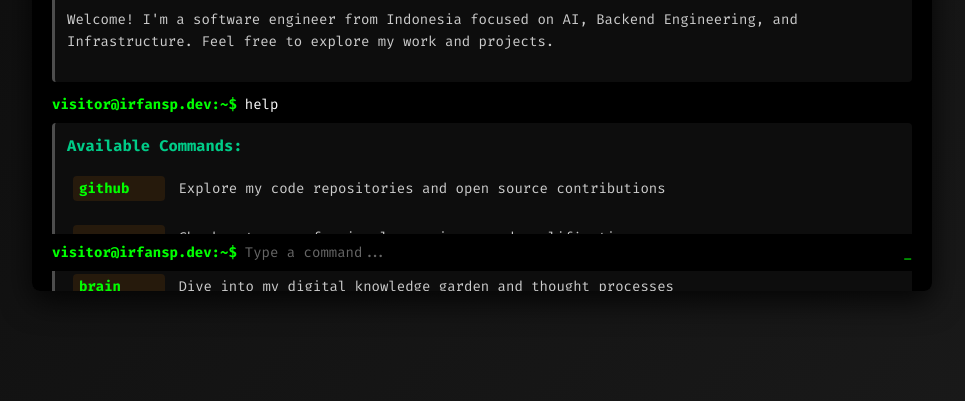
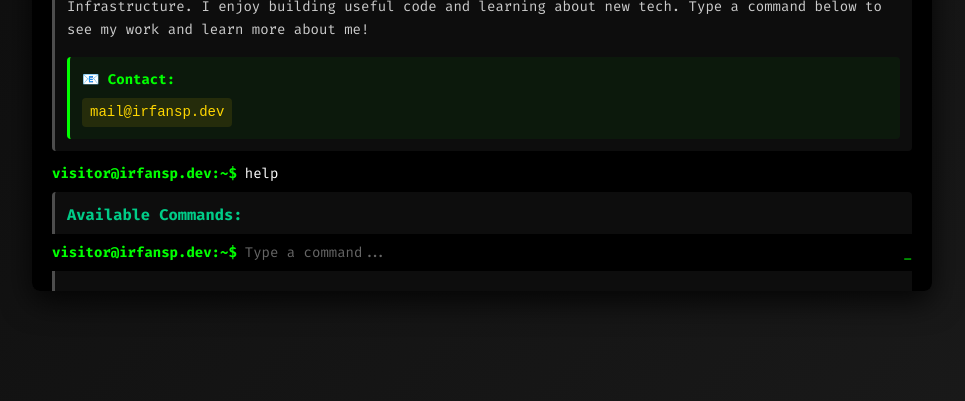
Before and after one commit to irfansofyana/irfansofyana.github.io, an Astro site: page / in a window 1280 px wide. Shown: the part 463-864 px from the top of the page, without its empty margins (158-1123 px from the left). Built offline with nearby package versions, Linux system fonts and the light colour scheme; Astro itself is replaced by a stand-in of ours.

Commit message:
add email and remove welcome

```diff
--- a/src/components/Terminal.astro
+++ b/src/components/Terminal.astro
@@ -43,10 +43,18 @@ if (baseConfig.base !== '/') {
           onerror="this.style.display='none'; console.log('Profile picture failed to load:', this.src);"
           onload="console.log('Profile picture loaded successfully:', this.src);"
         />
-        <div class="welcome-message">{profile.welcome_message}</div>
+        {profile.welcome_message && profile.welcome_message.trim() !== '' && (
+          <div class="welcome-message">{profile.welcome_message}</div>
+        )}
         <div class="name">{profile.name}</div>
         <div class="title">{profile.title}</div>
         <div class="bio">{profile.bio}</div>
+        {profile.contact && profile.contact.show_in_welcome && (
+          <div class="contact-info">
+            <div class="contact-label">📧 Contact:</div>
+            <a href={`mailto:${profile.contact.email}`} class="contact-email">{profile.contact.email}</a>
+          </div>
+        )}
       </div>
 
       <!-- Available Commands -->
@@ -219,6 +227,41 @@ if (baseConfig.base !== '/') {
     color: #ccc;
     line-height: 1.6;
     margin-bottom: 16px;
+  }
+
+  .contact-info {
+    margin-top: 16px;
+    padding: 12px;
+    background: rgba(0, 255, 0, 0.05);
+    border-left: 3px solid #00ff00;
+    border-radius: 4px;
+  }
+
+  .contact-label {
+    color: #00ff00;
+    font-weight: bold;
+    margin-bottom: 8px;
+    font-size: 14px;
+  }
+
+  .contact-email {
+    color: #ffd700;
+    font-family: monospace;
+    font-size: 14px;
+    background: rgba(255, 215, 0, 0.1);
+    padding: 4px 8px;
+    border-radius: 4px;
+    display: inline-block;
+    text-decoration: none;
+    transition: all 0.3s ease;
+    cursor: pointer;
+  }
+
+  .contact-email:hover {
+    background: rgba(255, 215, 0, 0.2);
+    color: #fff;
+    text-decoration: underline;
+    transform: translateY(-1px);
   }
 
   .command-list {
--- a/src/data/profile.json
+++ b/src/data/profile.json
@@ -1,17 +1,15 @@
 {
   "name": "Irfan Sofyana Putra",
-  "title": "Software Engineer",
-  "bio": "Welcome! I'm a software engineer from Indonesia focused on AI, Backend Engineering, and Infrastructure. Feel free to explore my work and projects.",
+  "title": "Software Engineer • Tech Enthusiast",
+  "bio": "Hi there! 👋 I'm a software engineer from Indonesia who loves AI, Backend Engineering, and Infrastructure. I enjoy building useful code and learning about new tech. Type a command below to see my work and learn more about me!",
+  "contact": {
+    "email": "mail@irfansp.dev",
+    "show_in_welcome": true
+  },
   "prompt": "visitor@irfansp.dev:~$",
-  "welcome_message": "Welcome to Irfan's Terminal",
+  "welcome_message": "",
   "profile_picture": "ss.png",
   "social_links": [
-    {
-      "label": "GitHub 🚀",
-      "url": "https://github.com/irfansofyana",
-      "command": "github",
-      "description": "Explore my code repositories and open source contributions"
-    },
     {
       "label": "Resume 📄",
       "url": "https://resume.irfansp.dev",
@@ -31,6 +29,12 @@
       "description": "Discover interesting things I learn every day in tech and beyond"
     },
     {
+      "label": "GitHub 🚀",
+      "url": "https://github.com/irfansofyana",
+      "command": "github",
+      "description": "Explore my code repositories and open source contributions"
+    },
+    {
       "label": "LinkedIn 💼",
       "url": "https://linkedin.com/in/irfansofyana",
       "command": "linkedin",
@@ -43,7 +47,18 @@
       "description": "Get a glimpse of my life outside the terminal"
     }
   ],
-  "skills": ["Go", "Javascript", "Node.js", "Python", "Docker", "AWS", "SQL", "Terraform", "Kubernetes", "CI/CD"],
+  "skills": [
+    "Go",
+    "Javascript",
+    "Node.js",
+    "Python",
+    "Docker",
+    "AWS",
+    "SQL",
+    "Terraform",
+    "Kubernetes",
+    "CI/CD"
+  ],
   "footer_text": "Type 'help' for available commands",
   "about_extended": "I've had the opportunity to work in the payment and banking domains, where I've focused on building reliable and scalable solutions. With a B.Sc. in Informatics from Institut Teknologi Bandung (ITB), I enjoy solving complex problems and adapting to new challenges while keeping customer needs at the center of my work. I'm comfortable taking initiative when needed and collaborating with teams to help bring technology projects to completion across various domains.",
   "whoami_info": {
```
